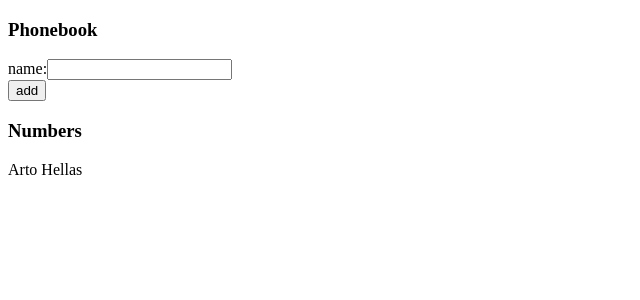
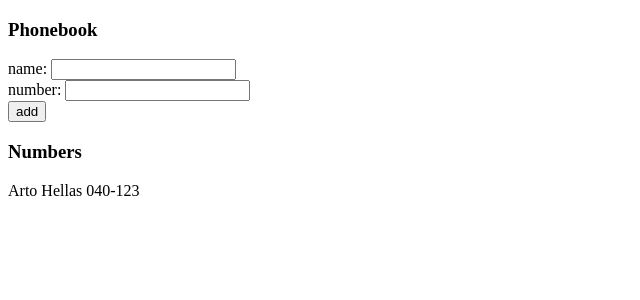
Before and after one commit to FSO-React/part2, a React (Vite) app in the folder phonebook/: page / in a window 1280 px wide. Shown: the top 300 px of the page, without its empty margins (0-640 px from the left). Built offline with nearby package versions, Linux system fonts and the light colour scheme.

Commit message:
exercises 2.8

```diff
--- a/phonebook/src/App.jsx
+++ b/phonebook/src/App.jsx
@@ -4,12 +4,12 @@ import Header from './components/Header'
 
 const App = () => {
   const [persons, setPersons] = useState([
-    { name: 'Arto Hellas' }
+    { name: 'Arto Hellas', number: '040-123'}
   ])
   const [newName, setNewName] = useState('')
+  const [newNumber, setNewNumber] = useState('')
 
   const verifyNewName = () => {
-    console.log(persons)
     if (persons.some(person => person.name === newName)) {
       console.log('nombre repetido>', newName)
       alert(`'${newName}' is already added to phonebook`)
@@ -23,18 +23,39 @@ const App = () => {
     return true
   }
 
-  const addName = (event) => {
+  const verifyNewNumber = () => {
+    if (persons.some(person => person.number === newNumber)) {
+      console.log('numero repetido>', newNumber )
+      alert(`'${newNumber}' is already added to phonebook`)
+      return false
+    }
+    if (!newNumber || newNumber.length === 0) {
+      console.log('numero nulo')
+      alert(`enter a valid number to add`)
+      return false
+    }
+    return true
+  }
+
+  const addContact = (event) => {
     event.preventDefault()
     if (!verifyNewName()) return;
-    const nameObject = {
-      name: newName
+    if (!verifyNewNumber()) return;
+    const contactObject = {
+      name: newName,
+      number: newNumber
     }
-    setPersons(persons.concat(nameObject))
+    setPersons(persons.concat(contactObject))
     setNewName('')
+    setNewNumber('')
   }
 
   const handleNameChange = (event) => {
     setNewName(event.target.value)
+  }
+
+  const handleNumberChange = (event) => {
+    setNewNumber(event.target.value)
   }
 
   return (
@@ -42,20 +63,15 @@ const App = () => {
       <Header text='Phonebook'></Header>
       <form>
         <div>
-          name:
-          <input
-            value={newName}
-            onChange={handleNameChange}
-          />
+          name: <input value={newName} onChange={handleNameChange} />
         </div>
         <div>
-          <button
-            onClick={addName}
-            type="submit">add</button>
+          number: <input value={newNumber} onChange={handleNumberChange} />
         </div>
+          <button onClick={addContact} type="submit"> add </button>
       </form>
       <Header text='Numbers'></Header>
-      {persons.map(person => <div key={person.name}>{person.name}</div>)}
+      {persons.map(person => <div key={person.name}>{person.name} {person.number}</div>)}
     </div>
   )
 }
--- a/phonebook/src/main.jsx
+++ b/phonebook/src/main.jsx
@@ -2,5 +2,5 @@ import ReactDOM from 'react-dom/client'
 
 import App from './App'
 
-// exercise 2.7
+// exercise 2.8
 ReactDOM.createRoot(document.getElementById('root')).render(<App />)
```
